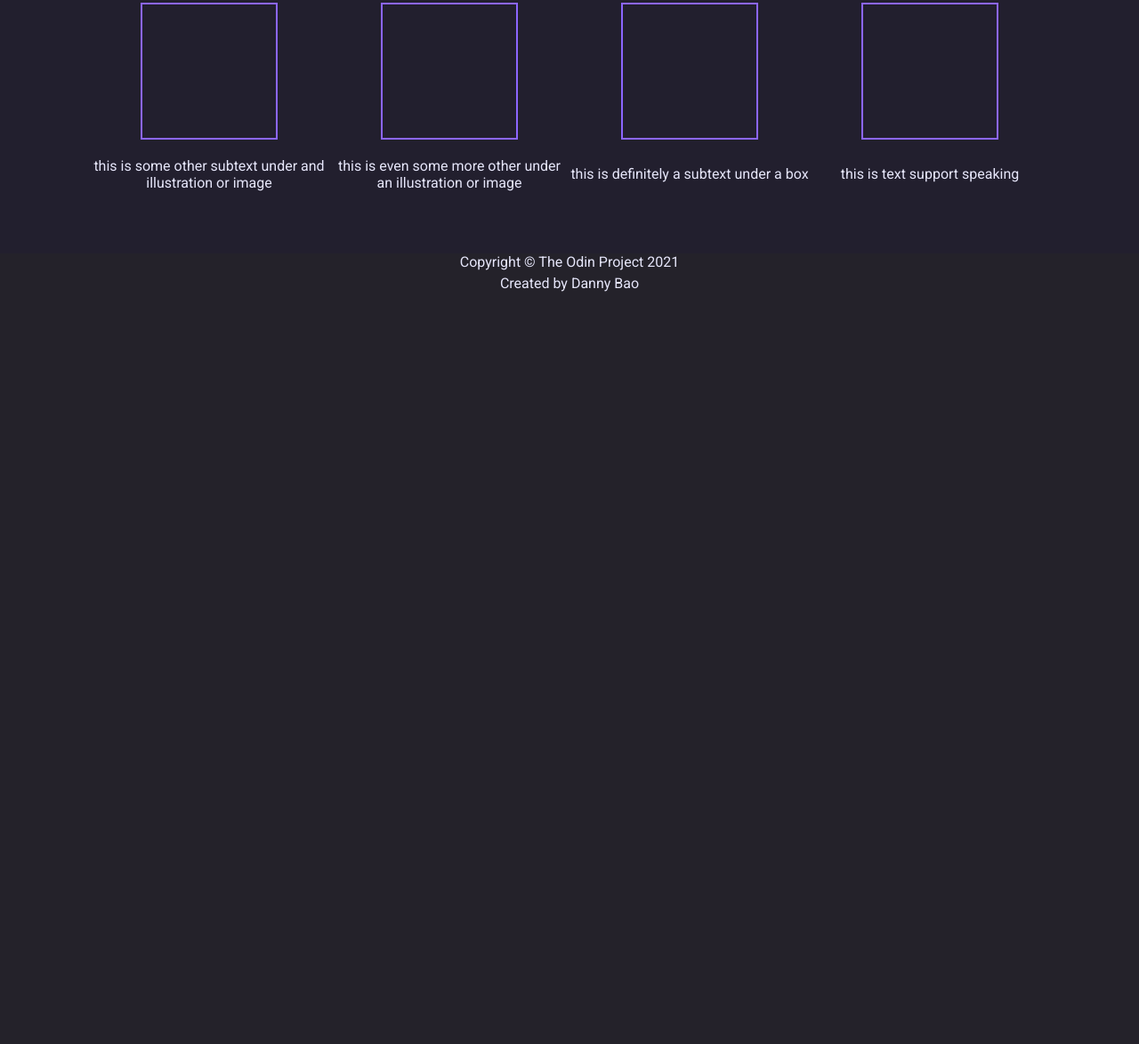
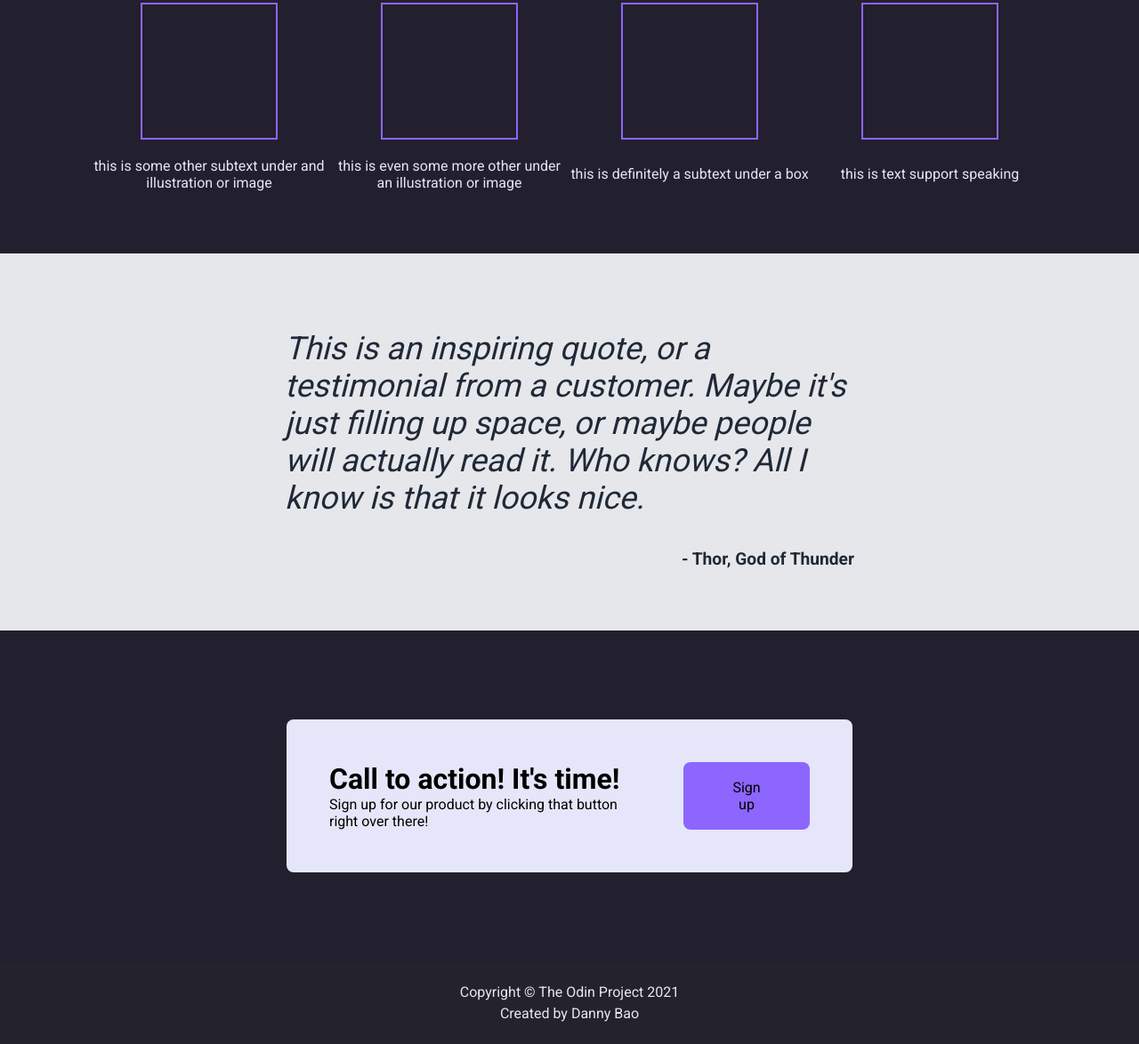
Before and after one commit to DannyBoy5930/landing-page, a plain HTML site: page index.html in a window 1280 px wide. Shown: the part 657-1831 px from the top of the page at 89% size. Before the commit the page ends 985 px from the top, so only its background shows below. Drawn offline with Linux system fonts and the light colour scheme.

Commit message:
Finish section 3 and 4. Landing page complete.

```diff
--- a/index.html
+++ b/index.html
@@ -60,11 +60,24 @@
     </div>
 
     <div class="container-3">
-
+        <div class="quote-container">
+            <p class="quote">
+                This is an inspiring quote, or a testimonial from a customer.
+                Maybe it's just filling up space, or maybe people will actually read it.
+                Who knows? All I know is that it looks nice.
+            </p>
+            <p class="quoter">- Thor, God of Thunder</p>
+        </div>
     </div>
 
     <div class="container-4">
-
+        <div class="cta">
+            <div class="cta-left">
+                <h3 class="cta-header">Call to action! It's time!</h3>
+                <div>Sign up for our product by clicking that button right over there!</div>
+            </div>
+            <button>Sign up</button>
+        </div>
     </div>
 
     <div class="footer">
--- a/styles.css
+++ b/styles.css
@@ -3,7 +3,6 @@
 body {
     height: 100vh;
     margin: 0;
-    overflow: hidden;
     font-family: Roboto, sans-serif;
     display: flex;
     flex-direction: column;
@@ -163,12 +162,59 @@ p {
 }
 
 .container-3 {
+    background-color: #E5E7EB;
+    flex-direction: row;
+    justify-content: space-around;
+    align-items: center;
+}
 
+.quote-container {
+    max-width: 50%;
+    margin: auto;
+    padding: 50px;
+}
+
+.quote {
+    color: #1F2937;
+    font-style: italic;
+    font-size: 36px;
+}
+
+.quoter {
+    color: #1F2937;
+    font-size: larger;
+    font-weight: bold;
+    text-align: end;
+}
+
+.container-4 {
+    background-color: #221f2e;
+    padding: 100px;
+}
+
+.cta {
+    display: flex;
+    background-color: lavender;
+    margin: auto;
+    justify-content: center;
+    padding: 48px;
+    max-width: 50%;
+    border-radius: 8px;
+}
+
+.cta-left {
+    margin-right: 50px;
+}
+
+.cta-header {
+    margin: 0;
+    font-size: 32px;
 }
 
 .footer {
     justify-content: center;
     align-items: center;
+    padding: 25px;
 }
 
 .copyright {
```
